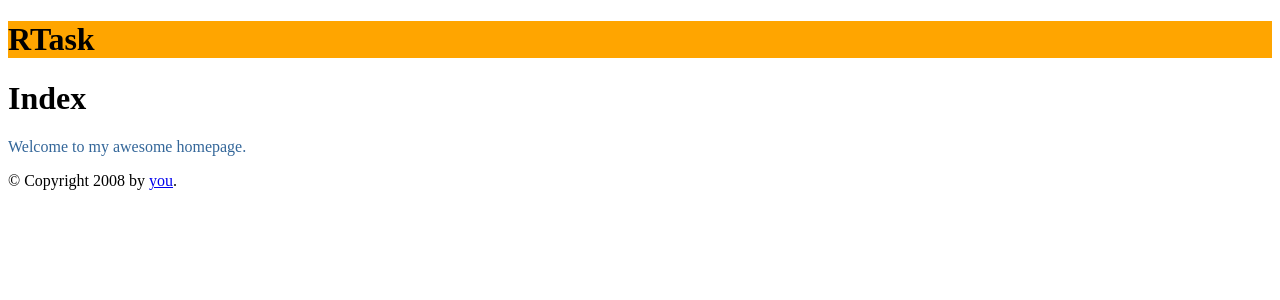
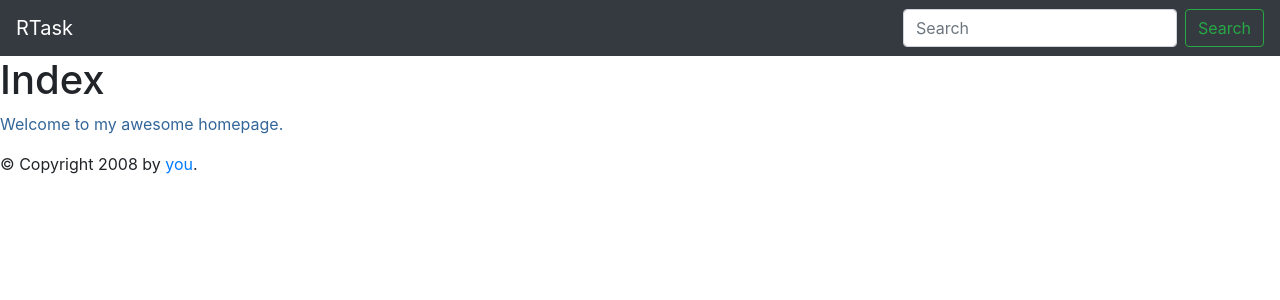
Before and after one commit to m-henderson/RTask, a Flask app: page / in a window 1280 px wide. Shown: the top 300 px of the page. Run offline with Flask 2, Linux system fonts and the light colour scheme; some libraries are stand-ins or nearby versions.

Commit message:
add navbar in header

```diff
--- a/static/style.css
+++ b/static/style.css
@@ -7,3 +7,7 @@ header {
     width: 100%;
     background-color: orange;
 }
+
+.navbar-brand {
+    color: white !important;
+}
--- a/templates/base.html
+++ b/templates/base.html
@@ -1,15 +1,30 @@
 <!DOCTYPE html>
 <html lang="en">
+
 <head>
     {% block head %}
+    <link rel="stylesheet" href="https://stackpath.bootstrapcdn.com/bootstrap/4.3.1/css/bootstrap.min.css"
+        integrity="sha384-ggOyR0iXCbMQv3Xipma34MD+dH/1fQ784/j6cY/iJTQUOhcWr7x9JvoRxT2MZw1T" crossorigin="anonymous">
+    <script src="https://stackpath.bootstrapcdn.com/bootstrap/4.3.1/js/bootstrap.min.js"
+        integrity="sha384-JjSmVgyd0p3pXB1rRibZUAYoIIy6OrQ6VrjIEaFf/nJGzIxFDsf4x0xIM+B07jRM"
+        crossorigin="anonymous"></script>
     <link rel="stylesheet" href="{{ url_for('static', filename='style.css') }}" />
     <title>{% block title %}{% endblock %} - My Webpage</title>
     {% endblock %}
 </head>
+
 <body>
-    <header class="header">
-        <h1>RTask</h1>
-    </header>
+    <div id="header">
+        {% block header %}
+        <nav class="navbar navbar-dark bg-dark">
+            <a class="navbar-brand">RTask</a>
+            <form class="form-inline">
+                <input class="form-control mr-sm-2" type="search" placeholder="Search" aria-label="Search">
+                <button class="btn btn-outline-success my-2 my-sm-0" type="submit">Search</button>
+            </form>
+        </nav>
+        {% endblock %}
+    </div>
     <div id="content">{% block content %}{% endblock %}</div>
     <div id="footer">
         {% block footer %}
@@ -17,4 +32,5 @@
         {% endblock %}
     </div>
 </body>
+
 </html>
```
